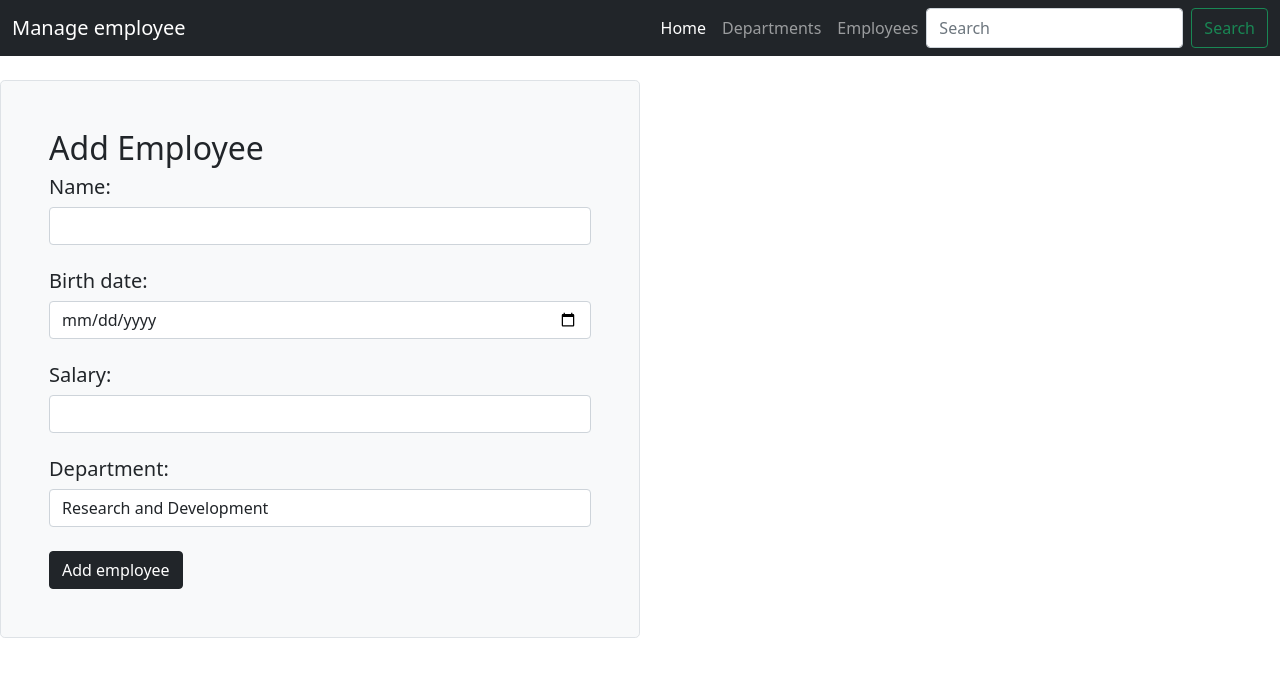
After one commit to krasheg/final_project_python_epam, a Flask app: page /employee/ in a window 1280 px wide. The commit adds this page. Shown: the top 677 px of the page. Run offline with Flask 2, Linux system fonts and the light colour scheme; data comes from the database, SQL or seed files in the repository; both versions use the stored data as it was after the commit; parts of the project's set-up code (start-up, migrations or seed data) failed here and were passed over.

Commit message:
Ready-to-work app

```diff
--- /dev/null
+++ b/app.py
@@ -0,0 +1,7 @@
+from department_app import create_app
+#from department_app.database import populate
+
+app = create_app()
+if __name__ == '__main__':
+    # populate.populate_database()
+    app.run(debug=True)
--- a/department_app/templates/base.html
+++ b/department_app/templates/base.html
@@ -14,7 +14,7 @@
 <body>
 <nav class="navbar navbar-expand-lg navbar-dark bg-dark">
   <div class="container-fluid">
-    <a class="navbar-brand">Departments_app</a>
+    <a class="navbar-brand">{% block title %}My amazing site{% endblock %}</a>
     <button class="navbar-toggler" type="button" data-bs-toggle="collapse" data-bs-target="#navbarText" aria-controls="navbarText" aria-expanded="false" aria-label="Toggle navigation">
       <span class="navbar-toggler-icon"></span>
     </button>
--- /dev/null
+++ b/department_app/templates/employee.html
@@ -0,0 +1,61 @@
+{% extends 'base.html' %}
+{% block title %}Manage employee{% endblock %}
+{% block content %}
+{%if not update%}
+<br>
+<div class="col-md-6">
+        <div class="h-100 p-5 bg-light border rounded-3">
+          <h2>Add Employee</h2>
+          <form action="/employee/" method="post">
+                  <label for="name"><h5>Name:</h5></label><br>
+                  <input class="form-control" id="name" name="name" type="text" ><br>
+                  <label for="birth_date"><h5>Birth date:</h5></label><br>
+                  <input class="form-control" type="date" id="birth_date" name="birth_date"><br>
+                  <label for="salary"><h5>Salary:</h5></label><br>
+                  <input class="form-control" id="salary" name="salary" type="number" min="0"><br>
+                  <label for="department"><h5>Department:</h5></label>
+                  <select class="form-control" id="department" name="department">
+                      {% for department in departments%}
+                      <option>{{department.name}}</option>
+                      {% endfor %}
+                    </select>
+                  <br>
+
+                  <input type="submit" class="btn btn-dark" value="Add employee">
+          </form>
+
+        </div>
+      </div>
+    </div>
+{% else %}
+<br>
+<div class="col-md-6">
+        <div class="h-100 p-5 bg-light border rounded-3">
+          <h2>Update Employee</h2>
+          <form action="/employee/" method="post">
+                  <label for="name"><h5>Name:</h5></label><br>
+                  <input class="form-control" id="uname" name="name" type="text" placeholder= "{{employee.name}}" ><br>
+                  <label for="birth_date"><h5>Birth date:</h5></label><br>
+                  <input class="form-control" type="date" id="ubirth_date" name="birth_date"
+                         value="{{employee.birth_date}}"><br>
+                  <label for="salary"><h5>Salary:</h5></label><br>
+                  <input class="form-control" id="usalary" name="salary" type="number" min="0"
+                         placeholder="{{employee.salary}}"><br>
+                  <label for="department"><h5>Department:</h5></label>
+                  <select class="form-control" id="udepartment" name="department">
+                      <option value="" disabled selected>{{employee.department.name}}</option>
+                      {% for department in departments%}
+                      <option>{{department.name}}</option>
+                      {% endfor %}
+                    </select>
+                  <br>
+
+                  <input type="submit" class="btn btn-dark" value="Update employee">
+          </form>
+
+        </div>
+      </div>
+    </div>
+{% endif %}
+
+{% endblock content %}
--- /dev/null
+++ b/department_app/views/__init__.py
@@ -0,0 +1,3 @@
+from . import employee_view
+from . import department_view
+from . import index_view
--- /dev/null
+++ b/department_app/views/employee_view.py
@@ -0,0 +1,105 @@
+#: Views for manage employees on web application,
+
+
+from flask import Blueprint, render_template, request, redirect
+from datetime import date, datetime
+from department_app import db
+from department_app.models.employee import Employee
+from department_app.models.department import Department
+
+employees_bp = Blueprint('employees_bp', __name__, template_folder='templates')
+
+
+@employees_bp.route('/employee/', methods=['GET', 'POST'])
+def add_employee():
+    """
+    Show user the page which allows manage employees (add, edit, delete)
+    Collect employee's input data from forms and add it to database
+
+    """
+    departments = Department.query.all()
+    employees = Employee.query.all()
+
+    if request.method == 'POST':
+        update = False  # marker for form
+        name = request.form['name']
+        birth_date = datetime.strptime(request.form['birth_date'], '%Y-%m-%d')
+        salary = request.form['salary']
+        department = request.form['department']
+        #: check if there is unique employee
+        for employee in employees:
+            if employee.name == name and employee.birth_date == birth_date:
+                return redirect('/employees/')
+        for dep in departments:
+            if dep.name == department:
+                department = dep
+                break
+        else:
+            return "No such department"
+        employee = Employee(name, birth_date, salary, department)
+        try:
+            employee.save_to_db()
+            return redirect('/employees/')
+        except:
+            return "An error occurred while saving to database database"
+    return render_template('employee.html', departments=departments, employees=employees)
+
+
+@employees_bp.route("/employees/<int:id>/update", methods=["GET", "POST"])
+def update_employee(id):
+    """
+    function for updating employee`s data
+
+    """
+    #: marker for form
+    update = True
+    #: find employee by his id
+    employee = Employee.query.get(id)
+    #: all departments in database
+    departments = Department.query.all()
+    if request.method == 'POST':
+        name = request.form['uname']
+        birth_date = datetime.strptime(request.form['ubirth_date'], '%Y-%m-%d')
+        salary = request.form['usalary']
+        department = request.form['udepartment']
+        #: apply only non-empty data
+        if name:
+            employee.name = name
+        if birth_date:
+            employee.birth_date = birth_date
+        if salary:
+            employee.salary = salary
+        if department:
+            #: swap department name from form to his id in database
+            for dep in departments:
+                if dep.name == department:
+                    department = dep
+                    break
+            else:
+                return "No such department"
+            employee.department = department
+
+            try:
+                db.session.commit()
+                return redirect('/employees/')
+            except:
+                return "An error occurred while saving employee`s data"
+    return render_template('employee.html', employee=employee, update=update, departments=departments)
+
+@employees_bp.route("/employees/<int:id>/delete")
+def delete_employee(id):
+    employee = Employee.query.get(id)
+    if employee:
+        db.session.delete(employee)
+        db.session.commit()
+        return redirect('/employees/')
+    return "An error occurred while deleting employee"
+
+
+@employees_bp.route('/employees/')
+def show_employees():
+    """
+    Show all employees from database
+    """
+    employees = Employee.query.all()
+    return render_template('employees.html', employees=employees)
```
Also changed, not shown: department_app/__init__.py (+7 -13 lines), department_app/database/populate.py (renamed from department_app/populate.py, +9 -8 lines), department_app/models/department.py (+35 -7 lines), department_app/models/employee.py (+20 -7 lines), department_app/service/department_service.py (+63 -22 lines), department_app/service/employee_service.py (+32 -11 lines), department_app/templates/department.html (added, +39 -0 lines), department_app/templates/departments.html (+25 -2 lines), department_app/templates/employees.html (+29 -8 lines), department_app/templates/index.html (+8 -2 lines), department_app/views/department_view.py (added, +79 -0 lines), department_app/views/index_view.py (added, +18 -0 lines), department_app/database.db, department_app/database/__init__.py (added).
